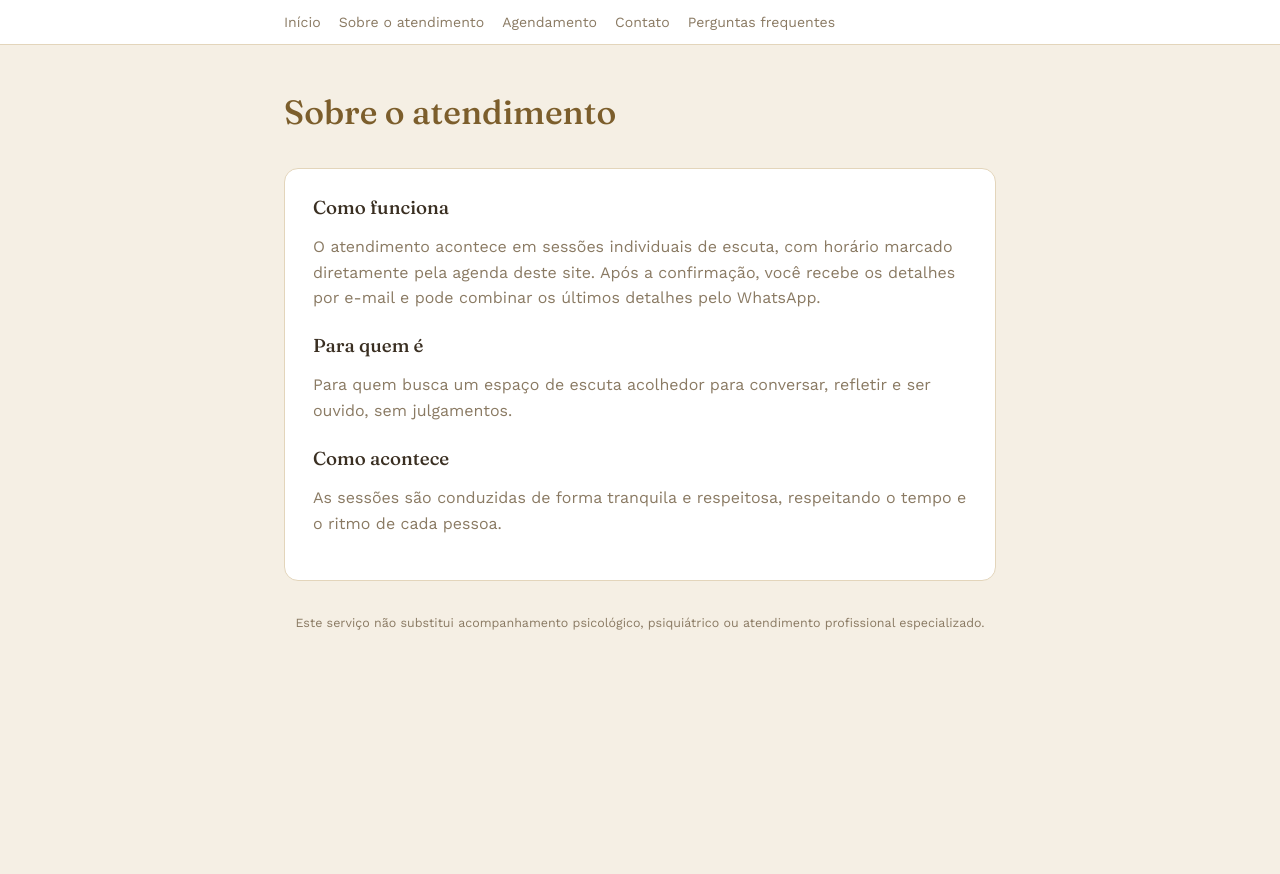
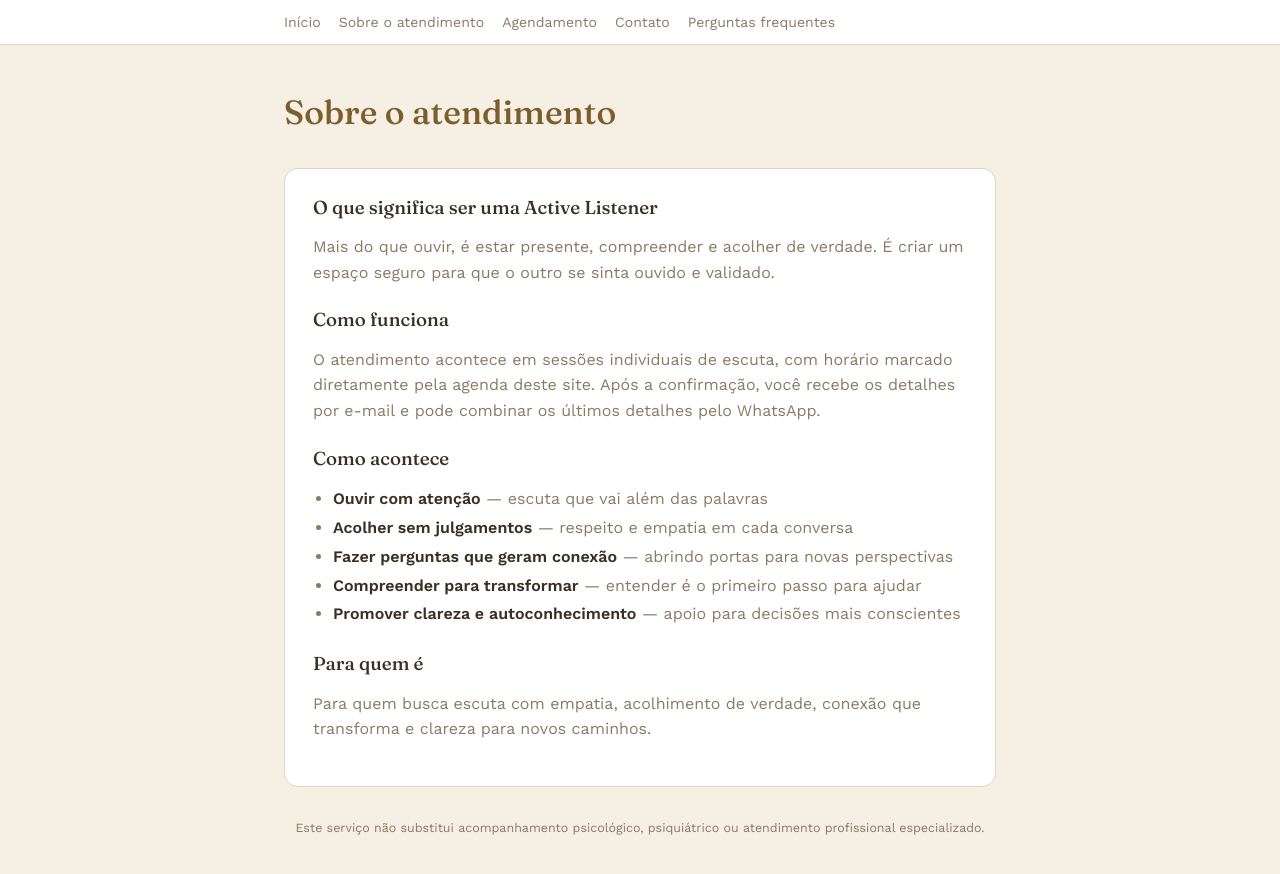
Before and after one commit to raysilvaaa/escuta-ativa, a Next.js app: page /sobre in a window 1280 px wide. Shown: the top 874 px of the page. Before the commit the page ends 800 px from the top, so only its background shows below. Built offline with nearby package versions, Linux system fonts and the light colour scheme.

Commit message:
Update page.js

```diff
--- a/app/sobre/page.js
+++ b/app/sobre/page.js
@@ -6,6 +6,12 @@ export default function Sobre() {
       </div>
 
       <div className="card">
+        <h3 style={{ marginBottom: 10 }}>O que significa ser uma Active Listener</h3>
+        <p style={{ color: 'var(--text-muted)', lineHeight: 1.6, marginBottom: 24 }}>
+          Mais do que ouvir, é estar presente, compreender e acolher de verdade.
+          É criar um espaço seguro para que o outro se sinta ouvido e validado.
+        </p>
+
         <h3 style={{ marginBottom: 10 }}>Como funciona</h3>
         <p style={{ color: 'var(--text-muted)', lineHeight: 1.6, marginBottom: 24 }}>
           O atendimento acontece em sessões individuais de escuta, com horário marcado
@@ -13,16 +19,19 @@ export default function Sobre() {
           por e-mail e pode combinar os últimos detalhes pelo WhatsApp.
         </p>
 
+        <h3 style={{ marginBottom: 10 }}>Como acontece</h3>
+        <ul style={{ color: 'var(--text-muted)', lineHeight: 1.8, paddingLeft: 20, marginBottom: 24 }}>
+          <li><strong style={{ color: 'var(--text)' }}>Ouvir com atenção</strong> — escuta que vai além das palavras</li>
+          <li><strong style={{ color: 'var(--text)' }}>Acolher sem julgamentos</strong> — respeito e empatia em cada conversa</li>
+          <li><strong style={{ color: 'var(--text)' }}>Fazer perguntas que geram conexão</strong> — abrindo portas para novas perspectivas</li>
+          <li><strong style={{ color: 'var(--text)' }}>Compreender para transformar</strong> — entender é o primeiro passo para ajudar</li>
+          <li><strong style={{ color: 'var(--text)' }}>Promover clareza e autoconhecimento</strong> — apoio para decisões mais conscientes</li>
+        </ul>
+
         <h3 style={{ marginBottom: 10 }}>Para quem é</h3>
-        <p style={{ color: 'var(--text-muted)', lineHeight: 1.6, marginBottom: 24 }}>
-          Para quem busca um espaço de escuta acolhedor para conversar, refletir e ser
-          ouvido, sem julgamentos.
-        </p>
-
-        <h3 style={{ marginBottom: 10 }}>Como acontece</h3>
         <p style={{ color: 'var(--text-muted)', lineHeight: 1.6 }}>
-          As sessões são conduzidas de forma tranquila e respeitosa, respeitando o tempo
-          e o ritmo de cada pessoa.
+          Para quem busca escuta com empatia, acolhimento de verdade, conexão que
+          transforma e clareza para novos caminhos.
         </p>
       </div>
     </div>
```
